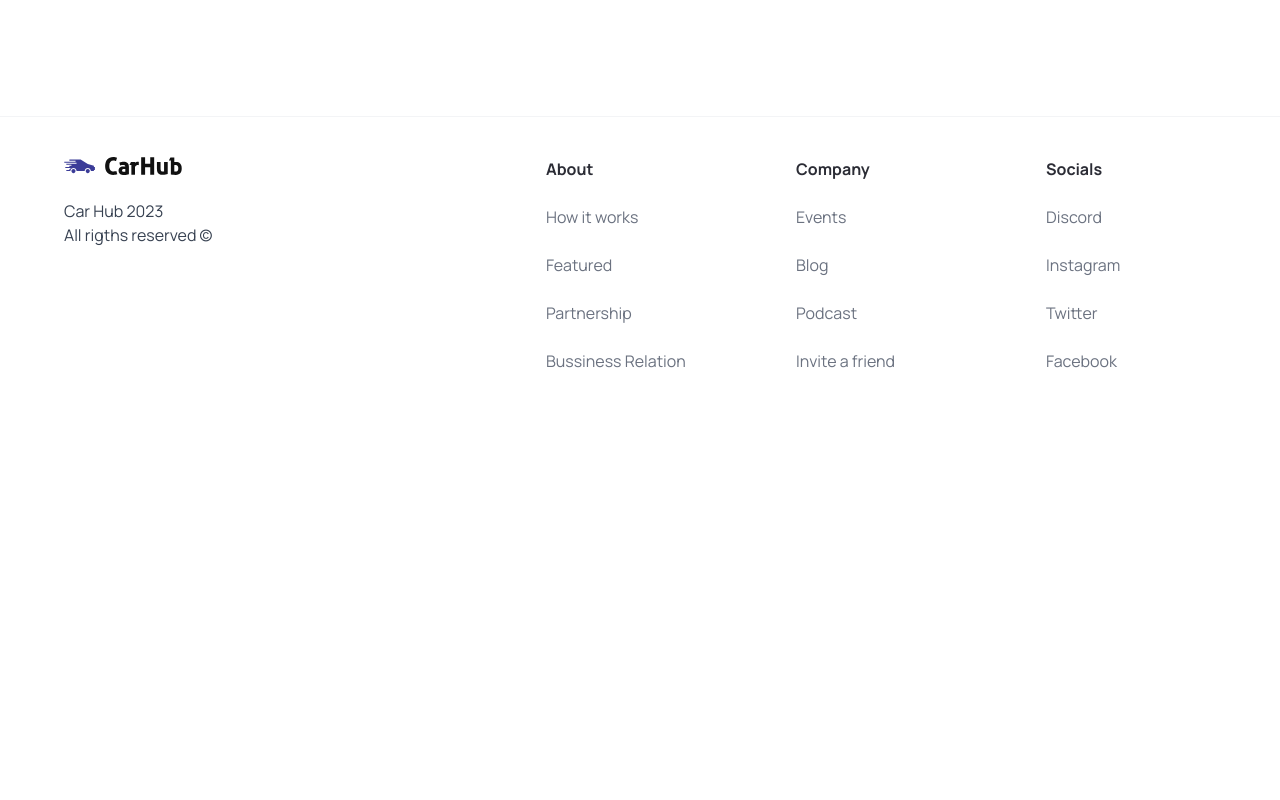
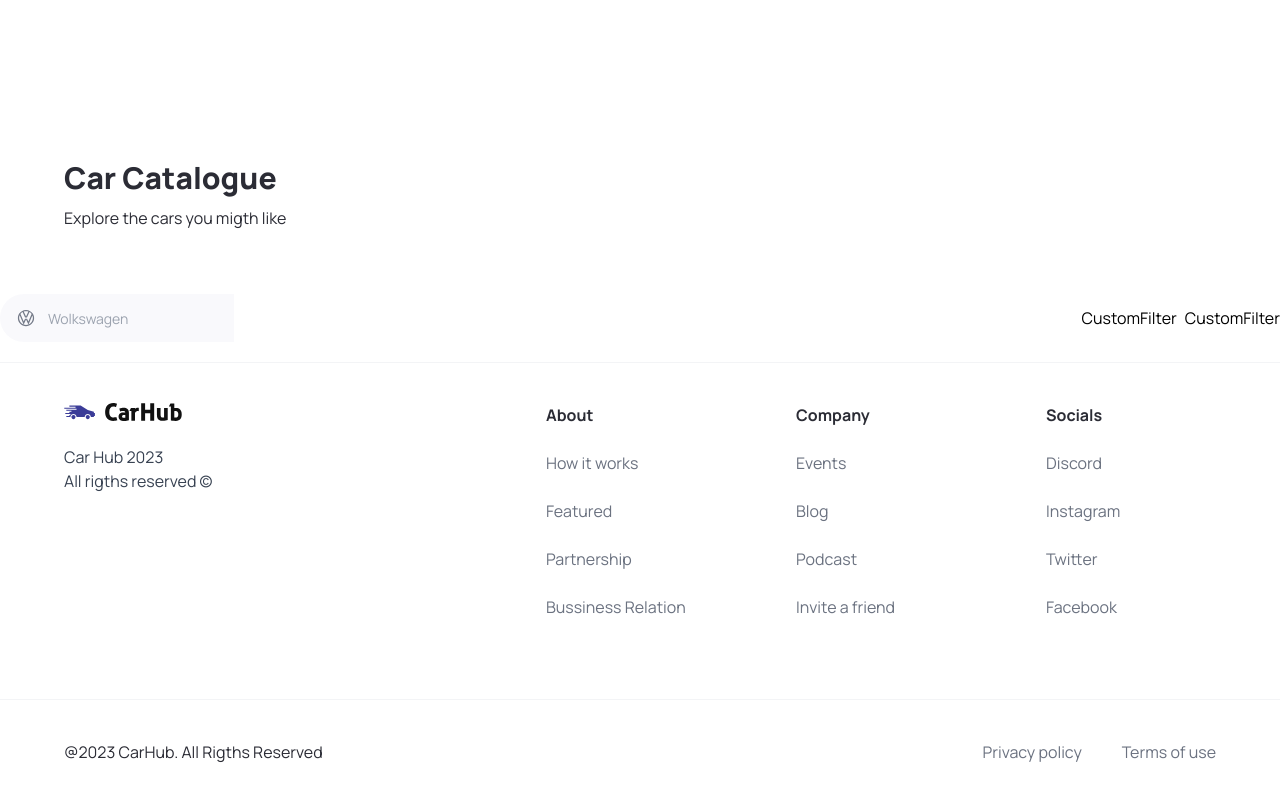
Before and after one commit to Wsanabria22/cars_show, a Next.js app: page / in a window 1280 px wide. Shown: the part 704-1504 px from the top of the page. Before the commit the page ends 1117 px from the top, so only its background shows below. Built offline with nearby package versions, Linux system fonts and the light colour scheme.

Commit message:
searchbar-creation

```diff
--- /dev/null
+++ b/app/components/CustomFilter.tsx
@@ -0,0 +1,9 @@
+import React from 'react'
+
+const CustomFilter = () => {
+  return (
+    <div>CustomFilter</div>
+  )
+}
+
+export default CustomFilter
--- a/app/components/Footer.tsx
+++ b/app/components/Footer.tsx
@@ -32,8 +32,21 @@ const Footer = () => {
             </div>
           ))}
         </div>
+      </div>
 
+      <div className="flex justify-between items-center flex-wrap mt-10 border-t
+        border-gray-100 sm:px-16 px-6 py-10">
+        <p>@2023 CarHub. All Rigths Reserved</p>
+        <div className="footer__copyrights-link">
+          <Link href="/" className="text-gray-500">
+            Privacy policy
+          </Link>
+          <Link href="/" className="text-gray-500">
+            Terms of use
+          </Link>
+        </div>
       </div>
+
     </footer>
   )
 }
--- a/app/components/Hero.tsx
+++ b/app/components/Hero.tsx
@@ -11,7 +11,7 @@ const Hero = () => {
     <div className='hero'>
       <div className='flex-1 pt-36 padding-x'>
         <h1 className='hero__title'>
-          Find, book or rent a card -- quickly and easily
+          Find, book or rent a card -- quickly and Super easily
         </h1>
         <p className='hero__subtitle'>
           Streamline your car rental experience with our effortless booking process
--- /dev/null
+++ b/app/components/SearchBar.tsx
@@ -0,0 +1,23 @@
+'use client';
+import { useState } from 'react';
+import { SearchManufacturer } from "./";
+
+const SearchBar = () => {
+
+  const [manufacturer, setManufacturer] = useState('')
+
+  const handleSearch = () => {};
+
+  return (
+    <form className='serachbar' onSubmit={handleSearch}>
+      <div className="searchbar__item">
+        <SearchManufacturer
+          manufacturer={manufacturer}
+          setManufacturer={setManufacturer}
+        />
+      </div>
+    </form>
+  )
+}
+
+export default SearchBar
--- /dev/null
+++ b/app/components/SearchManufacturer.tsx
@@ -0,0 +1,71 @@
+'use client';
+import { SearchManufacturerProps } from '@/types';
+import { Combobox, Transition } from '@headlessui/react';
+import Image from "next/image";
+import { useState, Fragment } from 'react';
+import { manufacturers } from '@/constants';
+
+const SearchManufacturer = ({ manufacturer, setManufacturer}: SearchManufacturerProps) => {
+  const [query, setQuery] = useState('');
+  const filteredManufacturer =
+    query !== ""
+      ? manufacturers.filter((item) => (
+        item.toLowerCase()
+        .replace(/\s+/g, "")
+        .includes(query.toLowerCase().replace(/\s+/g, ""))
+      ))
+      : manufacturers
+
+  return (
+    <div className='search-manufacturer'>
+      <Combobox value={manufacturer} onChange={setManufacturer}>
+        <div className='relative w-full'>
+          <Combobox.Button className="absolute top-[14px]">
+            <Image
+              src="/car-logo.svg"
+              width={20} height={20}
+              alt="car logo"
+              className="ml-4"
+            />
+          </Combobox.Button>
+          <Combobox.Input
+            className="search-manufacturer__input"
+            placeholder='Wolkswagen'
+            displayValue={(manufacturer:string) => manufacturer}
+            onChange={(e) => setQuery(e.target.value)}
+          />
+          <Transition
+           as={Fragment}
+           leave='transition ease-in duration-100'
+           leaveFrom='opacity-100'
+           leaveTo='opacity-0'
+           afterLeave={() => setQuery('')}
+          >
+            <Combobox.Options>
+              {  (
+                  filteredManufacturer.map((item) => (
+                    <Combobox.Option
+                      key={item}
+                      className={({active}) => `
+                      relative search-manufacturer__option
+                      ${active
+                        ? 'bg-primary-blue text-white'
+                        : 'text-gray-900'
+                      }
+                      `}
+                      value={item}
+                    >
+                      {item}
+                    </Combobox.Option>
+                  ))
+                )
+              }
+            </Combobox.Options>
+          </Transition>
+        </div>
+      </Combobox>
+    </div>
+  )
+}
+
+export default SearchManufacturer
--- a/app/components/index.ts
+++ b/app/components/index.ts
@@ -2,10 +2,16 @@ import Hero from "./Hero";
 import CustomBottom from "./CustomBottom";
 import Navbar from "./Navbar";
 import Footer from "./Footer";
+import SearchBar from "./SearchBar";
+import CustomFilter from "./CustomFilter";
+import SearchManufacturer from "./SearchManufacturer";
 
 export {
   Hero,
   CustomBottom,
   Navbar,
   Footer,
+  SearchBar,
+  CustomFilter,
+  SearchManufacturer
 }
--- a/app/globals.css
+++ b/app/globals.css
@@ -182,7 +182,7 @@
 }
 
 .footer__copyrights-link {
-  @apply flex-1 flex sm:justify-end justify-center max-sm:mt-4 gap-10;
+  @apply flex-1 flex sm:justify-end justify-center items-start max-sm:mt-4 gap-10;
 }
 /* END: Footer styles */
 
--- a/app/page.tsx
+++ b/app/page.tsx
@@ -1,10 +1,28 @@
 import Image from 'next/image'
-import { Hero } from './components'
+import { CustomFilter, Hero, SearchBar } from './components'
+import { fetchCars } from '@/utils'
 
-export default function Home() {
+export default async function Home() {
+  const allCars = await fetchCars;
+  console.log(allCars)
   return (
     <main className="overflow-hidden">
       <Hero/>
+
+      <div className='mt-12 padding-x padding-y max-width' id='discover'>
+        <div className='home__text-container'>
+          <h1 className='text-3xl font-extrabold'>Car Catalogue</h1>
+          <p>Explore the cars you migth like</p>
+        </div>
+      </div>
+
+      <div className='home__filters'>
+        <SearchBar />
+        <div className='home__filter-container'>
+          <CustomFilter title="fuel" />
+          <CustomFilter title="year" />
+        </div>
+      </div>
     </main>
   )
 }
--- a/package.json
+++ b/package.json
@@ -9,6 +9,7 @@
     "lint": "next lint"
   },
   "dependencies": {
+    "@headlessui/react": "^1.7.16",
     "@types/node": "20.4.5",
     "@types/react": "18.2.17",
     "@types/react-dom": "18.2.7",
--- a/types/index.ts
+++ b/types/index.ts
@@ -6,3 +6,8 @@ export interface CustomBottomProps {
   handleClick?: MouseEventHandler<HTMLButtonElement>;
   btnType?: "button" | "submit";
 }
+
+export interface SearchManufacturerProps {
+  manufacturer: string;
+  setManufacturer: (manufacturer:string) => void;
+}
--- /dev/null
+++ b/utils/index.ts
@@ -0,0 +1,18 @@
+export async function fetchCars() {
+  const headers = {
+    'X-RapidAPI-Key': '2a703a472cmsh62962566304d600p1da11djsn269a42f08855',
+    'X-RapidAPI-Host': 'cars-by-api-ninjas.p.rapidapi.com'
+  }
+
+  try {
+      const response = await fetch('https://cars-by-api-ninjas.p.rapidapi.com/v1/cars', {
+        headers: headers,
+      });
+      const result = await response.json();
+      console.log(result);
+      return result;
+  } catch (error) {
+      console.error(error);
+  }
+
+}
```
Also changed, not shown: 1 other file (tests, documents, lock files or other folders).
